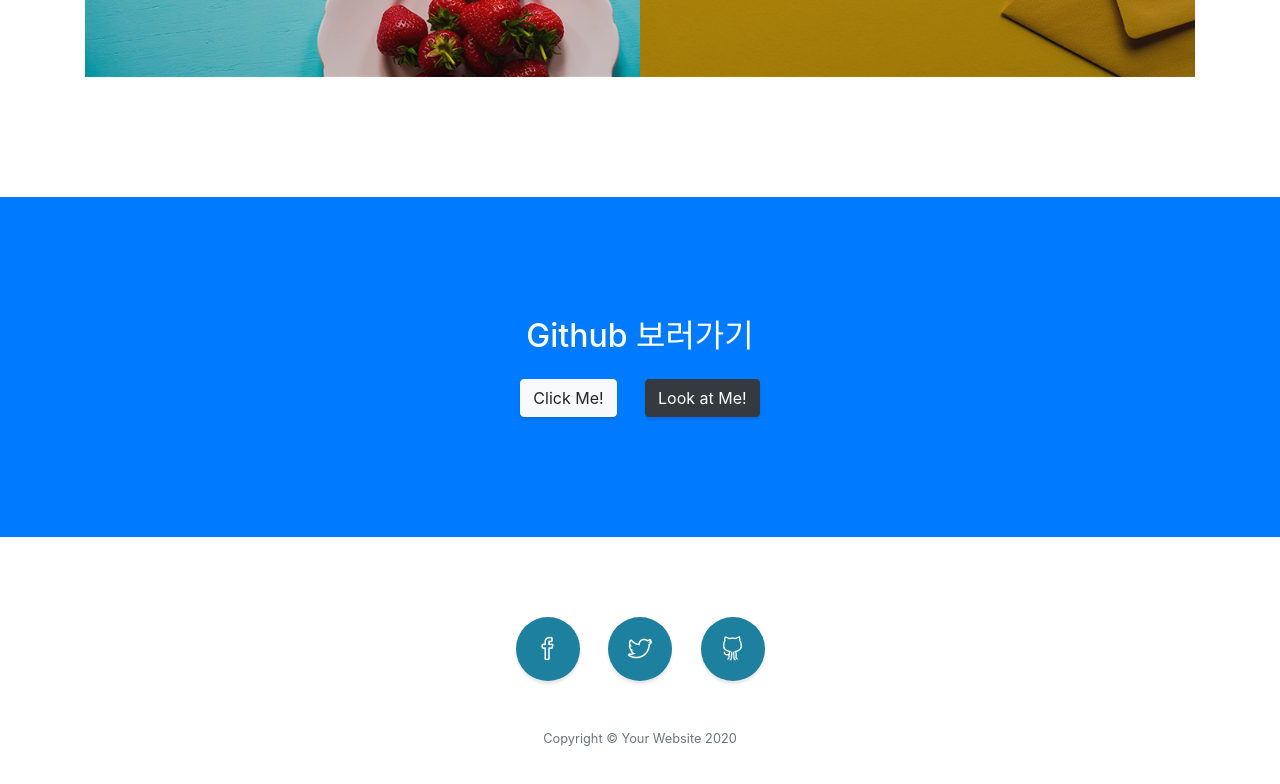
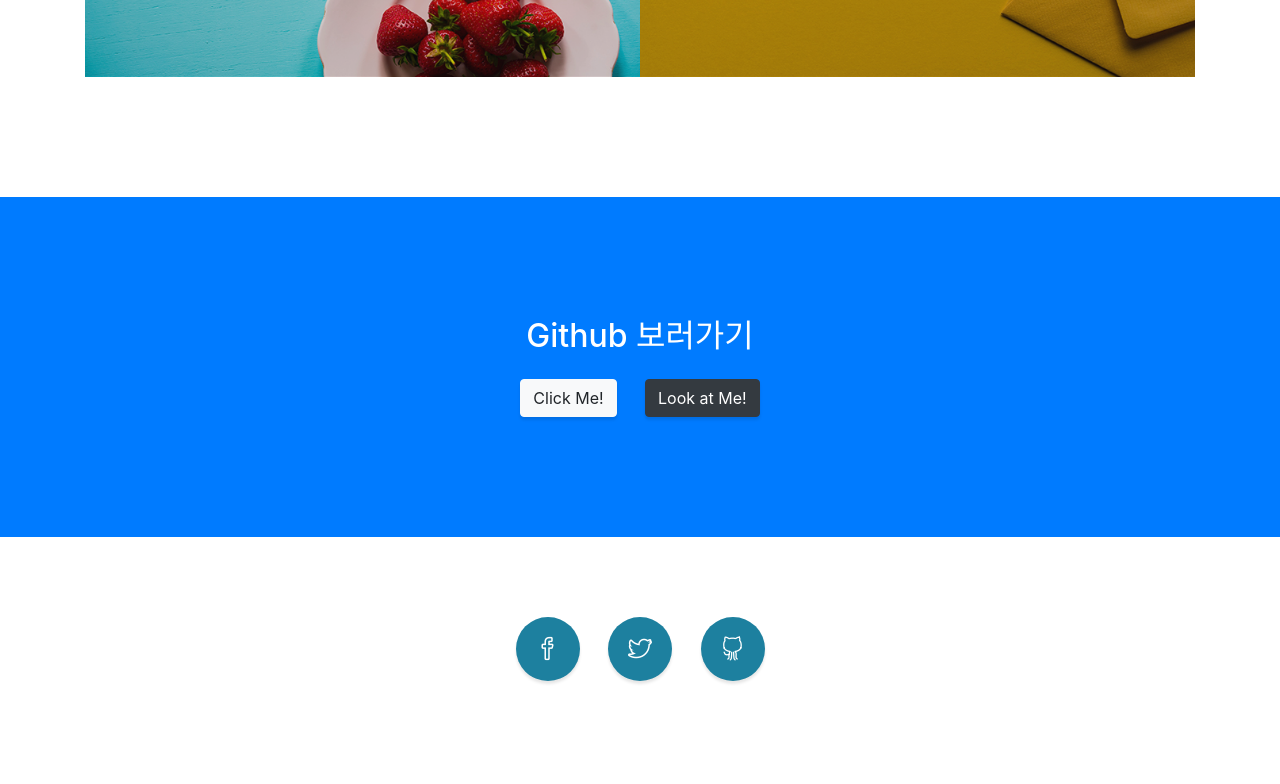
Before and after one commit to Yeon-Ho/github-io-test, a website with bundled scripts: page index.html in a window 1280 px wide. Shown: the part 3389-4173 px from the top of the page. Built offline with nearby package versions, Linux system fonts and the light colour scheme.

Commit message:
final test

```diff
--- a/index.html
+++ b/index.html
@@ -223,7 +223,6 @@
           </a>
         </li>
       </ul>
-      <p class="text-muted small mb-0">Copyright &copy; Your Website 2020</p>
     </div>
   </footer>
 
```
